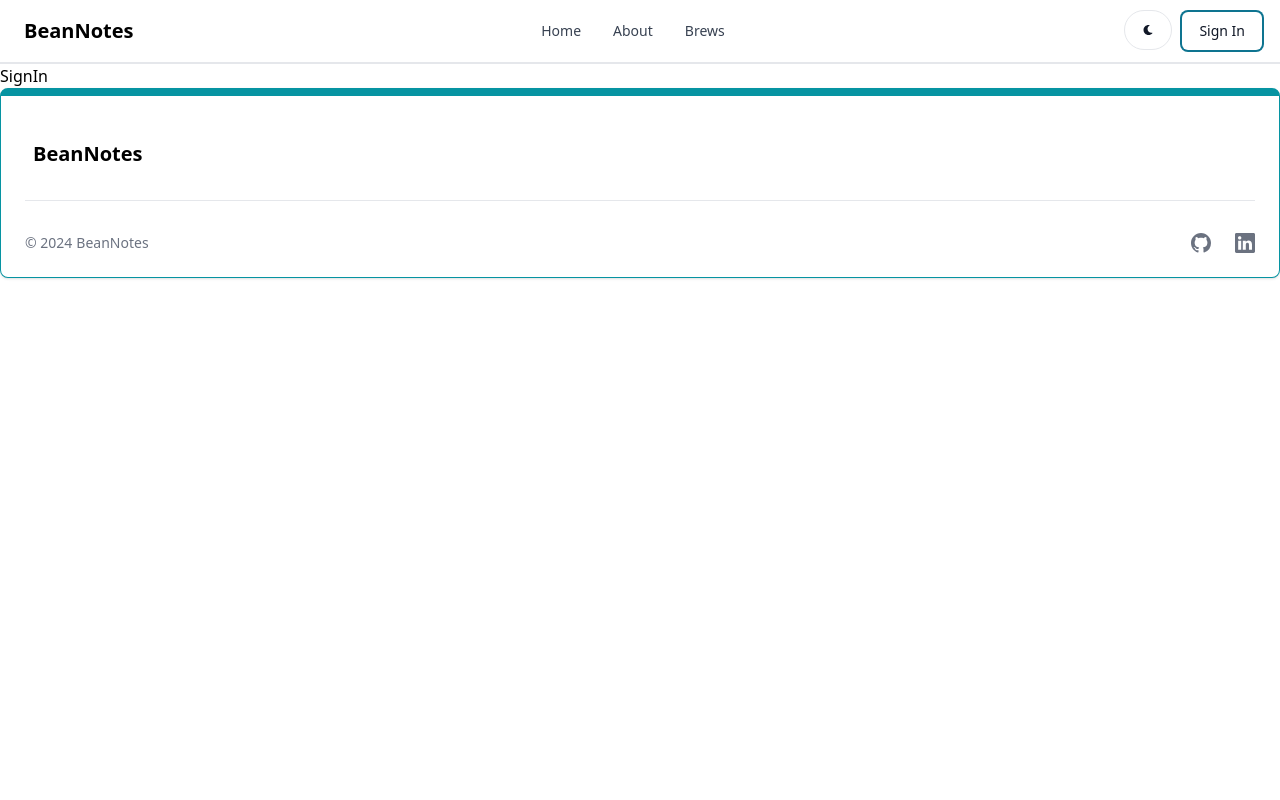
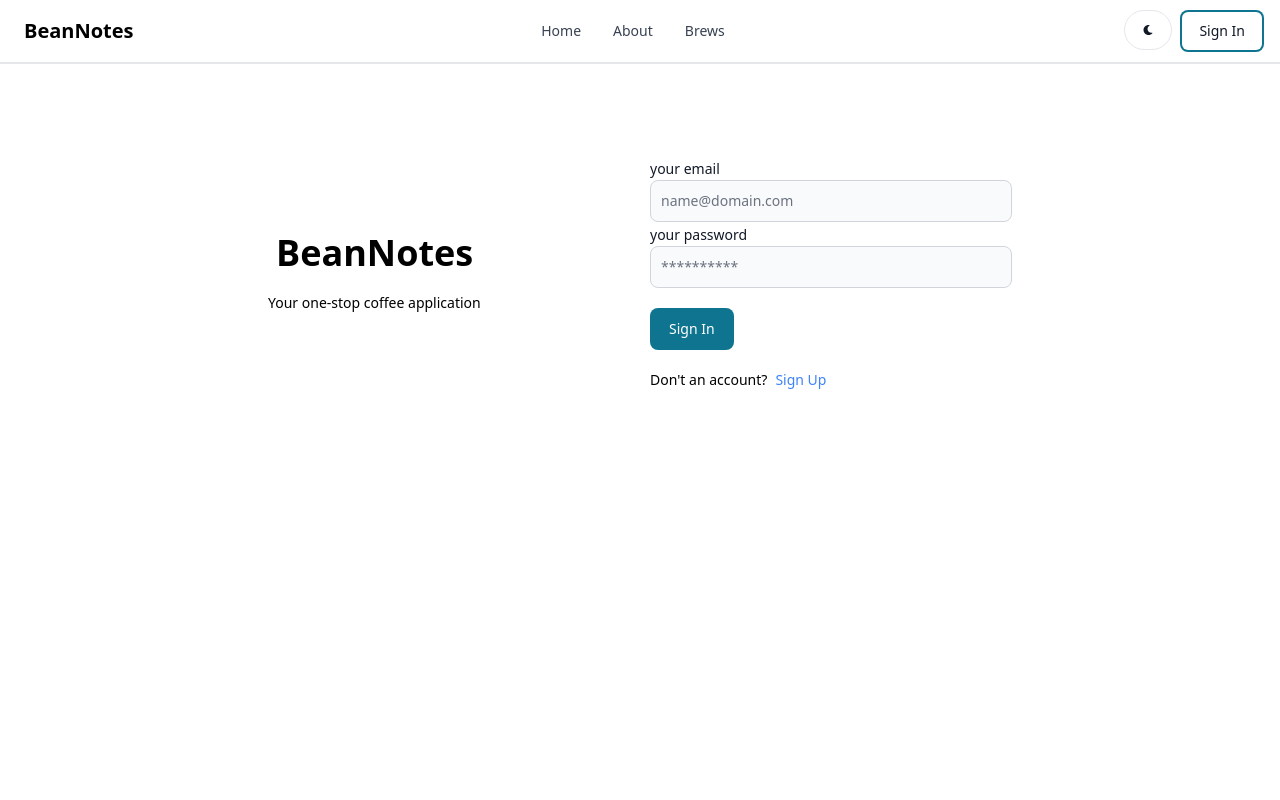
Before and after one commit to yihfei/mern-app, a React (Vite) app in the folder client/: page /sign-in in a window 1280 px wide. Shown: the top 800 px of the page. Built offline with nearby package versions, Linux system fonts and the light colour scheme.

Commit message:
Create sign in page

```diff
--- a/client/src/pages/SignIn.jsx
+++ b/client/src/pages/SignIn.jsx
@@ -1,7 +1,90 @@
-import React from 'react'
+import { Alert, Button, Label, Spinner, TextInput } from 'flowbite-react'
+import {useState} from 'react'
+import { Link, useNavigate } from 'react-router-dom'
 
 export default function SignIn() {
+  const [formData, setFormData] = useState({});
+  const [errorMessage, setErrorMessage] = useState(null);
+  const [loading, setLoading] = useState(false);
+  const navigate = useNavigate();
+  const handleChange = (e) => {
+    setFormData({...formData, [e.target.id]: e.target.value.trim() });
+  };
+
+  const handleSubmit = async (e) => {
+    e.preventDefault();
+    if (!formData.email || !formData.password) {
+      return setErrorMessage("Please fill out all the fields");
+    }
+    try {
+      setLoading(true);
+      setErrorMessage(null);
+      const res = await fetch('/api/auth/signin', {
+        method: 'POST',
+        headers: { 'Content-Type' : 'application/json' },
+        body: JSON.stringify(formData),
+      });
+      const data = await res.json();
+      if (data.success === false) {
+        return setErrorMessage(data.message);
+      }
+      setLoading(false);
+      if(res.ok) {
+        navigate("/");
+      }
+    } catch (error) {
+      setErrorMessage(error.message);
+      setLoading(false);
+    }
+  }
+
   return (
-    <div>SignIn</div>
+    <div className = 'min-h-screen mt-20'>
+      <div className="flex p-3 max-w-3xl mx-auto flex-col md:flex-row md:items-center gap-5" >
+
+        <div className="flex-1">
+          <Link to="/" className="font-semibold dark:text-white text-4xl">
+              <span className='px-2 py-1'>BeanNotes</span>
+          </Link>
+          <p className='text-sm mt-5'>
+            Your one-stop coffee application
+          </p>
+        </div>
+
+        <div className="flex-1">
+          <form action="flex flex-col gap-4" onSubmit={handleSubmit}>
+            <div>
+              <Label value="your email" />
+              <TextInput type="email" placeholder="name@domain.com" id="email" onChange={handleChange}/>
+            </div>
+            <div>
+              <Label value="your password" />
+              <TextInput type="password" placeholder="**********" id="password" onChange={handleChange}/>
+            </div>
+            <Button className="mt-5" type="submit" disabled={loading}>
+              {
+                loading ? (
+                  <>
+                  <Spinner size="sm" />
+                  <span className ="pl-3">Loading</span>
+                  </>
+                ) : "Sign In"
+              }
+            </Button>
+          </form>
+          <div className="flex gap-2 text-sm mt-5">
+            <span>Don't an account?</span>
+            <Link to="/sign-up" className='text-blue-500'>Sign Up</Link>
+          </div>
+          {
+            errorMessage && (
+              <Alert className="mt-5" color="failure">
+                {errorMessage}
+              </Alert>
+            )
+          }
+        </div>
+      </div>
+    </div>
   )
 }
```
